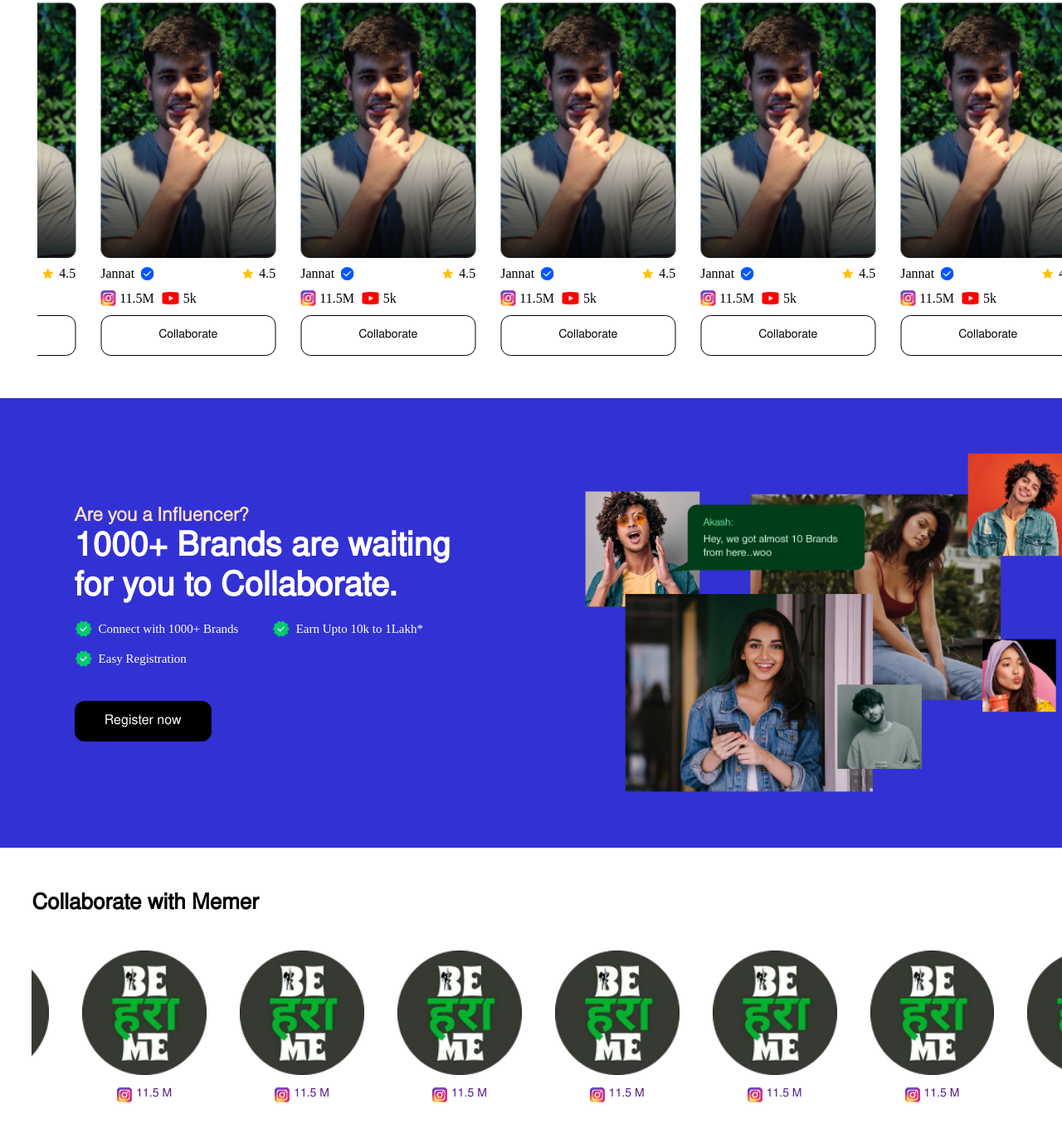
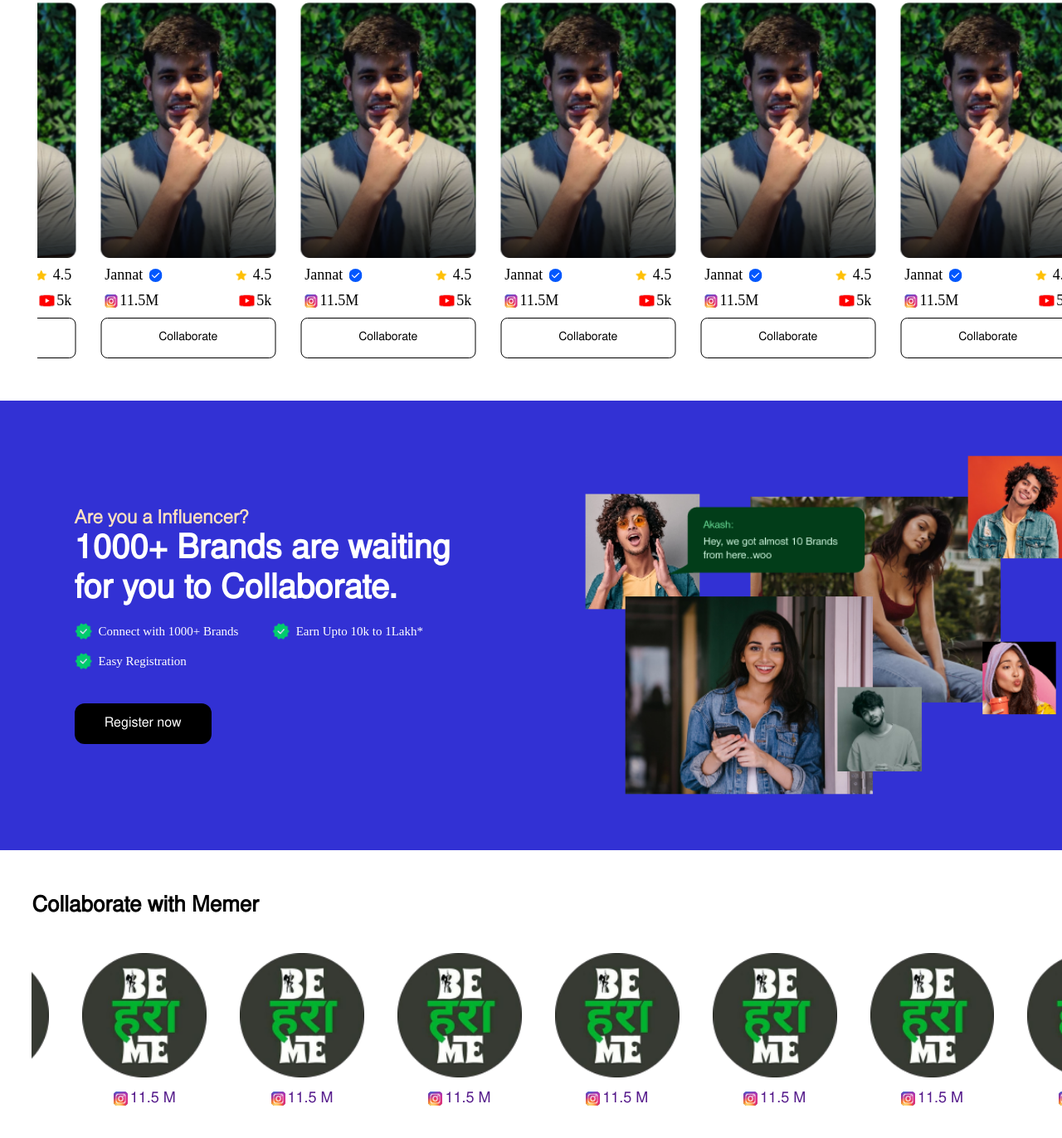
Before and after one commit to rdesignsthisside/influencer, a plain HTML site: page index.html in a window 1280 px wide. Shown: the part 1410-2782 px from the top of the page at 83% size. Drawn offline with nearby package versions, Linux system fonts and the light colour scheme.

Commit message:
Files updated

```diff
--- a/style.css
+++ b/style.css
@@ -438,7 +438,7 @@ p {
 @media (max-width: 768px) {
 
     #home-category {
-        padding: 6% 3%;
+        padding: 6% 0 6% 3%;
     }
 
     #home-category .cat-title h2 {
@@ -446,8 +446,8 @@ p {
     }
 
     #home-category .category-boxes .box {
-        width: 30%;
-        margin: 15px 3% 0 0;
+        width: 30.3%;
+        margin: 2% 3% 0 0;
     }
 
 }
@@ -482,13 +482,16 @@ p {
 #home-explore-influencer .influencer-boxes .box {
     display: flex;
     flex-direction: column;
-    /* border: 1px solid red; */
+}
+
+#home-explore-influencer .influencer-boxes .box span {
+    font-size: 18px;
 }
 
 #home-explore-influencer .influencer-boxes .box .name.review {
     display: flex;
     justify-content: space-between;
-    padding: 10px 0 0 0;
+    padding: 10px 5px 0;
 }
 
 #home-explore-influencer .influencer-boxes .box .name.review .influencer-name span{
@@ -497,7 +500,7 @@ p {
 }
 
 #home-explore-influencer .influencer-boxes .box .name.review .influencer-name span img{
-    width: 16px;
+    max-width: 16px;
     margin-left: 7px;
 }
 
@@ -515,7 +518,8 @@ p {
 #home-explore-influencer .influencer-boxes .box .box-follower-count {
     display: flex;
     align-items: center;
-    padding: 10px 0 10px 0;
+    padding: 10px 5px 10px;
+    justify-content: space-between;
 }
 
 #home-explore-influencer .influencer-boxes .box .box-follower-count div {
@@ -532,8 +536,9 @@ p {
 }
 
 #home-explore-influencer .influencer-boxes .box .box-follower-count .instagram-count span img {
-    margin-right: 5px;
-    width: 18px;
+    margin-right: 3px;
+    max-width: 17px;
+    max-height: 16px;
 }
 
 #home-explore-influencer .influencer-boxes .box .box-follower-count .youtube-count span {
@@ -542,8 +547,8 @@ p {
 }
 
 #home-explore-influencer .influencer-boxes .box .box-follower-count .youtube-count span img {
-    margin-right: 5px;
-    width: 20px;
+    margin-right: 3px;
+    max-width: 18px;
 }
 
 #home-explore-influencer .influencer-boxes .box .collaborate-btn {
@@ -552,7 +557,7 @@ p {
     text-align: center;
     border: 1px solid #000;
     padding: 15px 0;
-    border-radius: 12px;
+    border-radius: 8px;
     color: #000;
 }
 
@@ -565,6 +570,10 @@ p {
     #home-explore-influencer .influencer-boxes .box .collaborate-btn {
         font-size: 12px;
         padding: 7px 0;
+    }
+
+    #home-explore-influencer .influencer-boxes .box span {
+        font-size: 14px;
     }
 
 }
@@ -640,7 +649,8 @@ p {
 @media (max-width: 768px) {
     #regiter-banner-section {
         background-image: url(./Assets/img/register-banner-mob.png);
-        padding: 10% 0 90% 7%;
+        padding: 10% 0 75% 7%;
+        background-size: 100% 100%;
     }
 
     #regiter-banner-section .content {
@@ -706,16 +716,18 @@ p {
 #collaborate-memer .collaborate-memer-boxes .memer_box a .meme_follower span {
     display: flex;
     justify-content: center;
+    font-size: 18px;
 }
 
 #collaborate-memer .collaborate-memer-boxes .memer_box a span {
     font-size: 14px;
+    align-items: center;
 }
 
 #collaborate-memer .collaborate-memer-boxes .memer_box a span img.insta-icon {
-    width: 18px;
-    height: 18px;
-    margin-right: 5px;
+    max-width: 17px;
+    max-height: 17px;
+    margin-right: 3px;
 }
 
 
@@ -723,6 +735,10 @@ p {
     #collaborate-memer {
         padding: 12% 0 12% 3%;
     }
+
+    #collaborate-memer .collaborate-memer-boxes .memer_box a .meme_follower span {
+        font-size: 13px;
+    }
 }
 
 /* ====================== End Collaborate Memer Section =================== */
```
Also changed, not shown: 1 other file.
